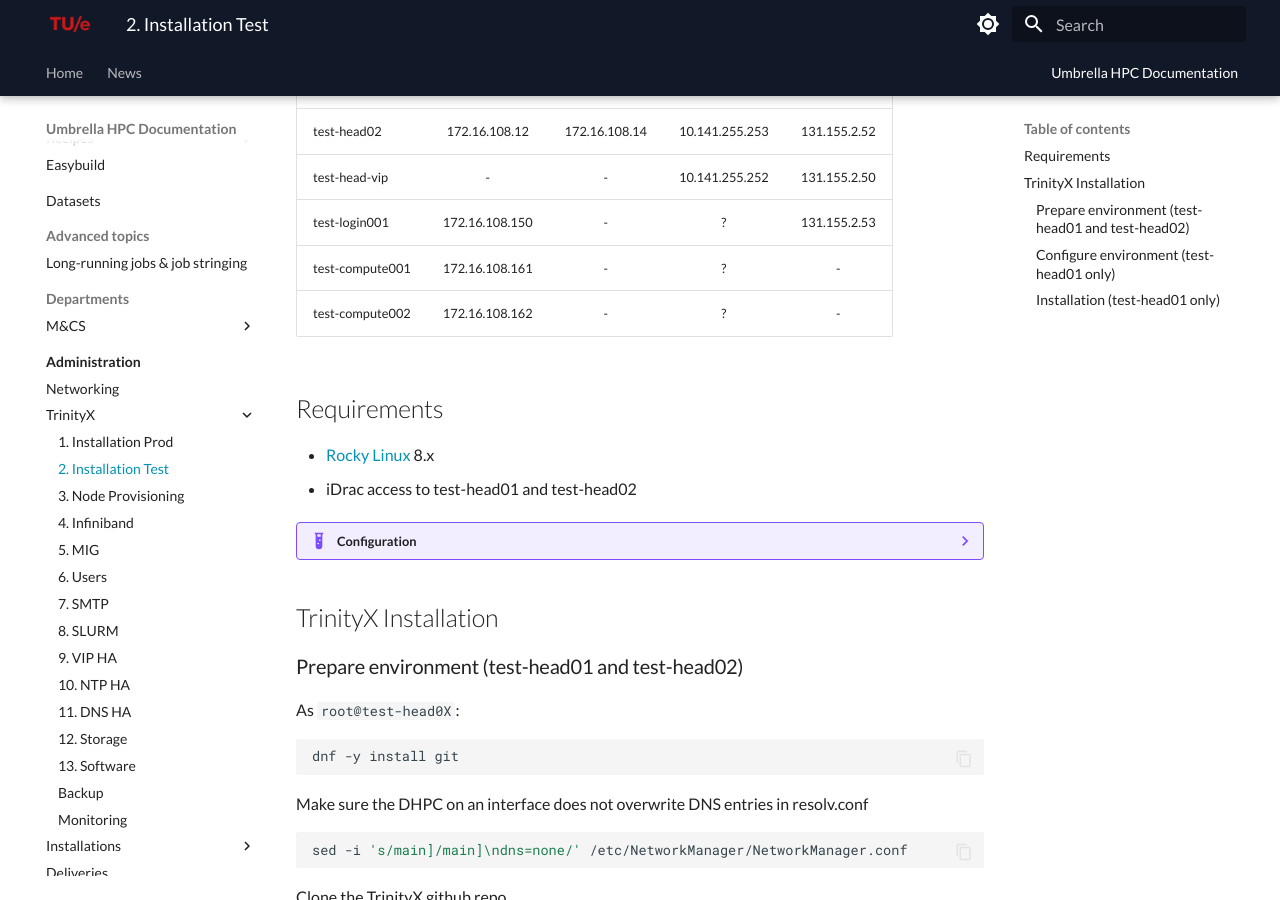
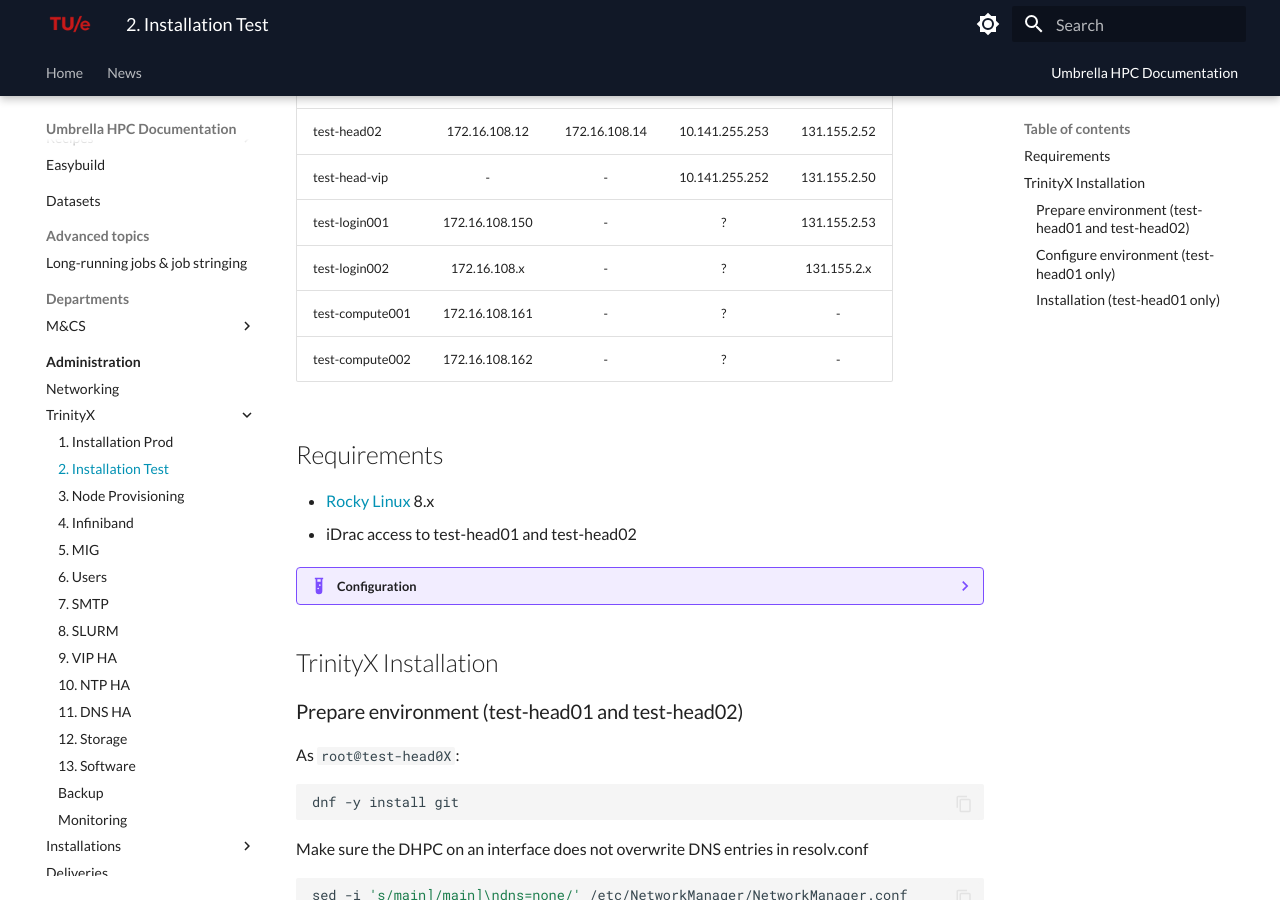
Before and after one commit to gferhpc/supercomputing.tue.nl, an MkDocs documentation site: the page built from pages/documentation/administration/trinityx/test-installation.md, in a window 1280 px wide and 900 px high, scrolled down 302 px. Built offline with MkDocs 1.6.1 and Material for MkDocs 9.7.7, drawn with Linux system fonts in a browser that asks for light colours.

Commit message:
Update test-installation.md

```diff
--- a/pages/documentation/administration/trinityx/test-installation.md
+++ b/pages/documentation/administration/trinityx/test-installation.md
@@ -7,6 +7,7 @@
 | test-head02           | 172.16.108.12  | 172.16.108.14  | 10.141.255.253 | 131.155.2.52  |
 | test-head-vip         |       -        |       -        | 10.141.255.252 | 131.155.2.50  |
 | test-login001         | 172.16.108.150 |       -        |       ?        | 131.155.2.53  |
+| test-login002         | 172.16.108.x |       -        |       ?        | 131.155.2.x  |
 | test-compute001       | 172.16.108.161 |       -        |       ?        |      -        |
 | test-compute002       | 172.16.108.162 |       -        |       ?        |      -        |
 
```
